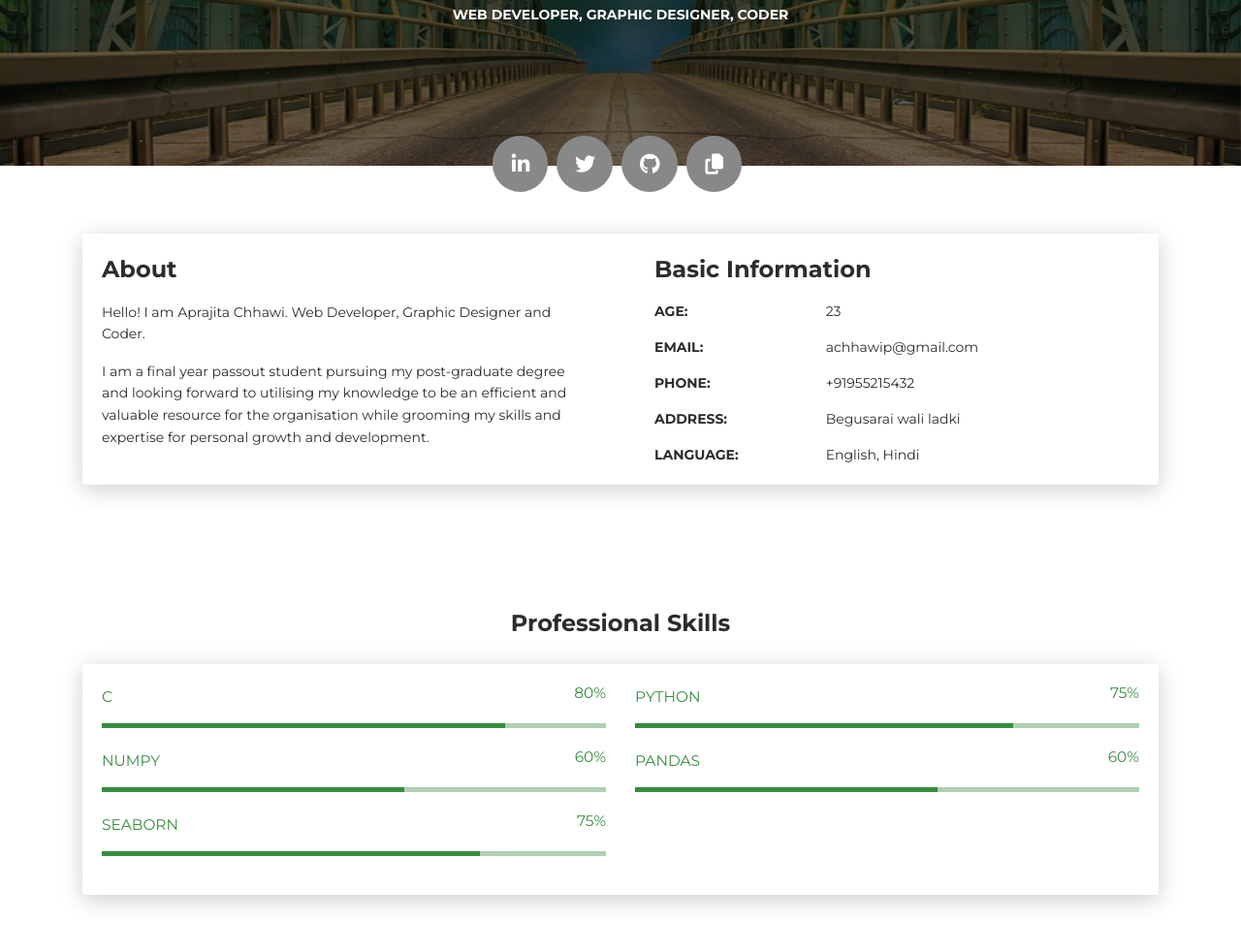
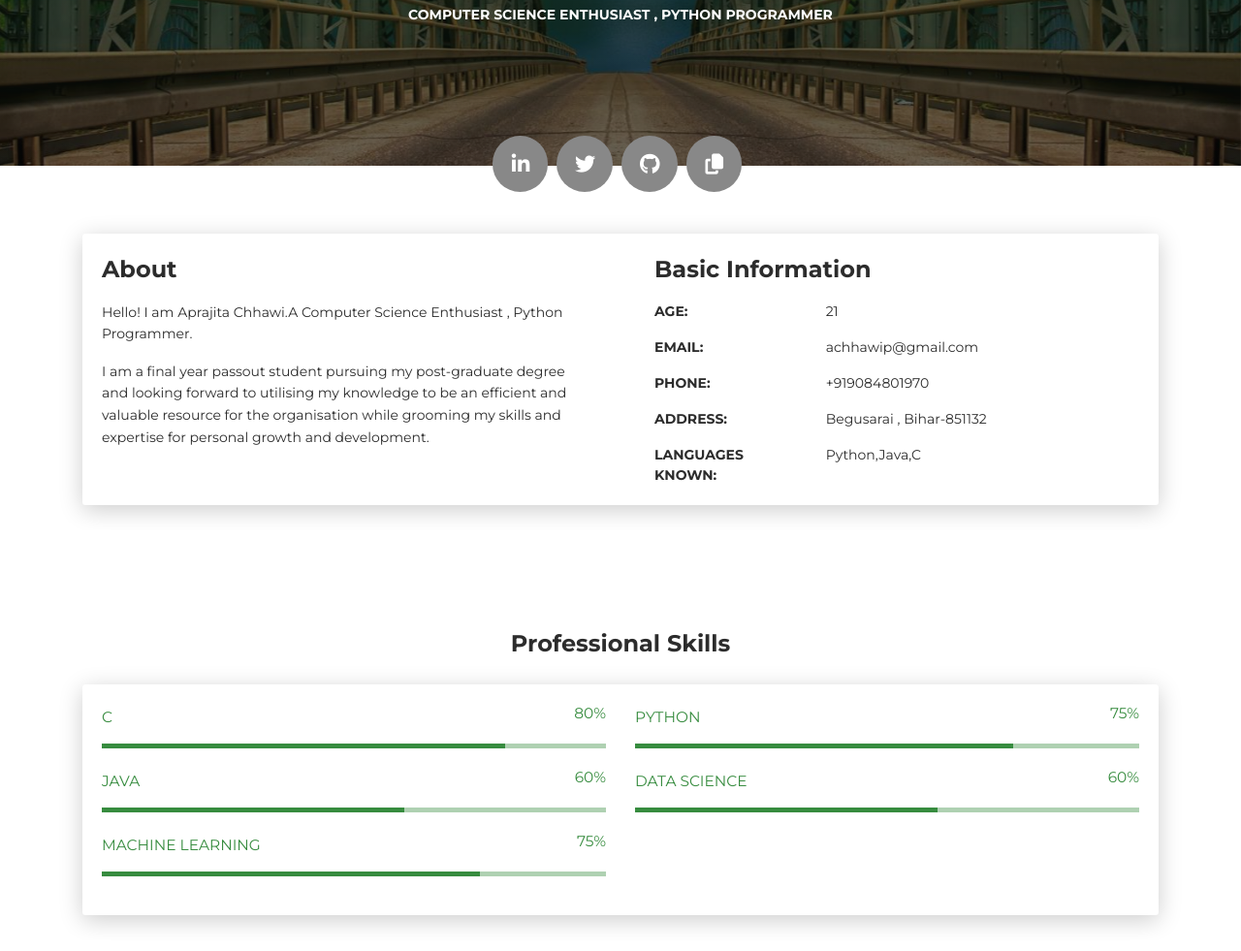
Before and after one commit to AprajitaChhawi/AprajitaChhawi.github.io, a plain HTML site: page index.html in a window 1280 px wide. Shown: the part 379-1360 px from the top of the page at 97% size. Drawn offline with Linux system fonts and the light colour scheme.

Commit message:
Update index.html

```diff
--- a/index.html
+++ b/index.html
@@ -51,7 +51,7 @@
         <div class="content-center">
           <div class="cc-profile-image"><a href="#"><img src="images/aprajita.jfif" alt="Image"/></a></div>
           <div class="h2 title">Aprajita Chhawi</div>
-          <p class="category text-white">Web Developer, Graphic Designer,  Coder</p>
+          <p class="category text-white">Computer Science Enthusiast , Python Programmer</p>
         </div>
       </div>
       <div class="section">
@@ -69,7 +69,7 @@
         <div class="col-lg-6 col-md-12">
           <div class="card-body">
             <div class="h4 mt-0 title">About</div>
-            <p>Hello! I am Aprajita Chhawi. Web Developer, Graphic Designer and Coder.</p>
+            <p>Hello! I am Aprajita Chhawi.A Computer Science Enthusiast , Python Programmer.</p>
             <p>I am a final year passout student pursuing my post-graduate degree and looking forward to utilising my knowledge to be an efficient and valuable resource for the organisation while grooming my skills and expertise for personal growth and development. </p>
           </div>
         </div>
@@ -78,7 +78,7 @@
             <div class="h4 mt-0 title">Basic Information</div>
             <div class="row">
               <div class="col-sm-4"><strong class="text-uppercase">Age:</strong></div>
-              <div class="col-sm-8">23</div>
+              <div class="col-sm-8">21</div>
             </div>
             <div class="row mt-3">
               <div class="col-sm-4"><strong class="text-uppercase">Email:</strong></div>
@@ -86,15 +86,15 @@
             </div>
             <div class="row mt-3">
               <div class="col-sm-4"><strong class="text-uppercase">Phone:</strong></div>
-              <div class="col-sm-8">+91955215432</div>
+              <div class="col-sm-8">+919084801970</div>
             </div>
             <div class="row mt-3">
               <div class="col-sm-4"><strong class="text-uppercase">Address:</strong></div>
-              <div class="col-sm-8">Begusarai wali ladki</div>
+              <div class="col-sm-8">Begusarai , Bihar-851132</div>
             </div>
             <div class="row mt-3">
-              <div class="col-sm-4"><strong class="text-uppercase">Language:</strong></div>
-              <div class="col-sm-8">English, Hindi</div>
+              <div class="col-sm-4"><strong class="text-uppercase">Languages Known:</strong></div>
+              <div class="col-sm-8">Python,Java,C</div>
             </div>
           </div>
         </div>
@@ -125,14 +125,14 @@
         </div>
         <div class="row">
           <div class="col-md-6">
-            <div class="progress-container progress-primary"><span class="progress-badge">NUMPY</span>
+            <div class="progress-container progress-primary"><span class="progress-badge">JAVA</span>
               <div class="progress">
                 <div class="progress-bar progress-bar-primary" data-aos="progress-full" data-aos-offset="10" data-aos-duration="2000" role="progressbar" aria-valuenow="60" aria-valuemin="0" aria-valuemax="100" style="width: 60%;"></div><span class="progress-value">60%</span>
               </div>
             </div>
           </div>
           <div class="col-md-6">
-            <div class="progress-container progress-primary"><span class="progress-badge">PANDAS</span>
+            <div class="progress-container progress-primary"><span class="progress-badge">DATA SCIENCE</span>
               <div class="progress">
                 <div class="progress-bar progress-bar-primary" data-aos="progress-full" data-aos-offset="10" data-aos-duration="2000" role="progressbar" aria-valuenow="60" aria-valuemin="0" aria-valuemax="100" style="width: 60%;"></div><span class="progress-value">60%</span>
               </div>
@@ -141,7 +141,7 @@
         </div>
         <div class="row">
           <div class="col-md-6">
-            <div class="progress-container progress-primary"><span class="progress-badge">Seaborn</span>
+            <div class="progress-container progress-primary"><span class="progress-badge">MACHINE LEARNING</span>
               <div class="progress">
                 <div class="progress-bar progress-bar-primary" data-aos="progress-full" data-aos-offset="10" data-aos-duration="2000" role="progressbar" aria-valuenow="60" aria-valuemin="0" aria-valuemax="100" style="width: 75%;"></div><span class="progress-value">75%</span>
               </div>
@@ -248,7 +248,7 @@ Later, an admin if logged in can see the feedback that was being provided and ca
           <div class="card-body">
             <div class="h5"> M.TECH</div>
             <p class="category">NIT ROURKELA </p>
-            <p>I am persuing my M.tech in INFORMATION SECURITY from Rourkela,  Orissa</p>
+            <p>I am pursuing my M.tech in INFORMATION SECURITY from Rourkela,  Orissa</p>
           </div>
         </div>
       </div>
@@ -306,7 +306,7 @@ Percentage: 94.6%
             <div class="h5">Secondary Education</div>
             <p class="category"></p>
             <p>KENDRIYA VIDYALAYA IOC
-Barauni, Bihar.             GPA: 10.0/10.0
+Barauni, Bihar.             CGPA: 10.0/10.0
 
 </p>
           </div>
```
